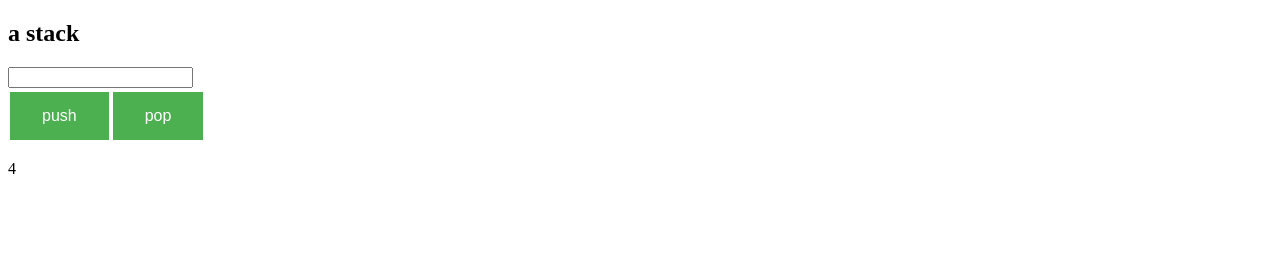
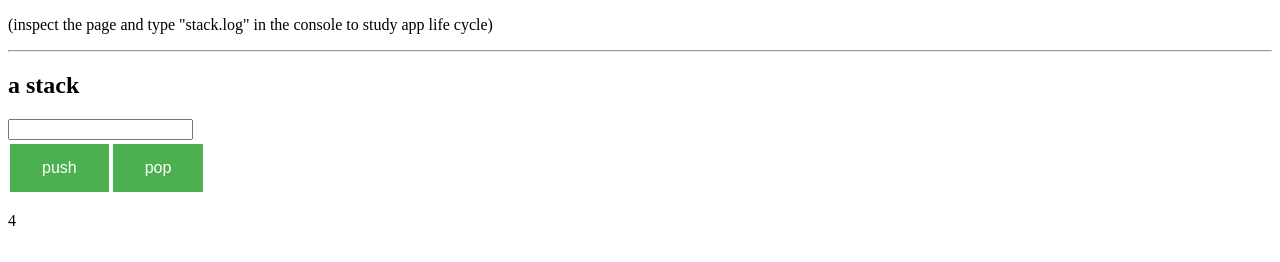
Before and after one commit to colevandersWands/self-logging-hyperapp, a plain HTML site: page index.html in a window 1280 px wide. Drawn offline with Linux system fonts and the light colour scheme.

Commit message:
inspect-it

```diff
--- a/index.html
+++ b/index.html
@@ -9,6 +9,11 @@
   </head>
   <body>
 
+      <p>
+        (inspect the page and type "stack.log" in the console to study app life cycle)
+      </p>
+      <hr>
+
       <!-- the app -->
       <div id="container"></div>
       <script src='self-logging-hyperapp.js'></script>
@@ -18,6 +23,7 @@
       <!-- the tests -->
       <script  src="./demo/tests.js"></script>
 
+
   </body>
 
 </html>
```
